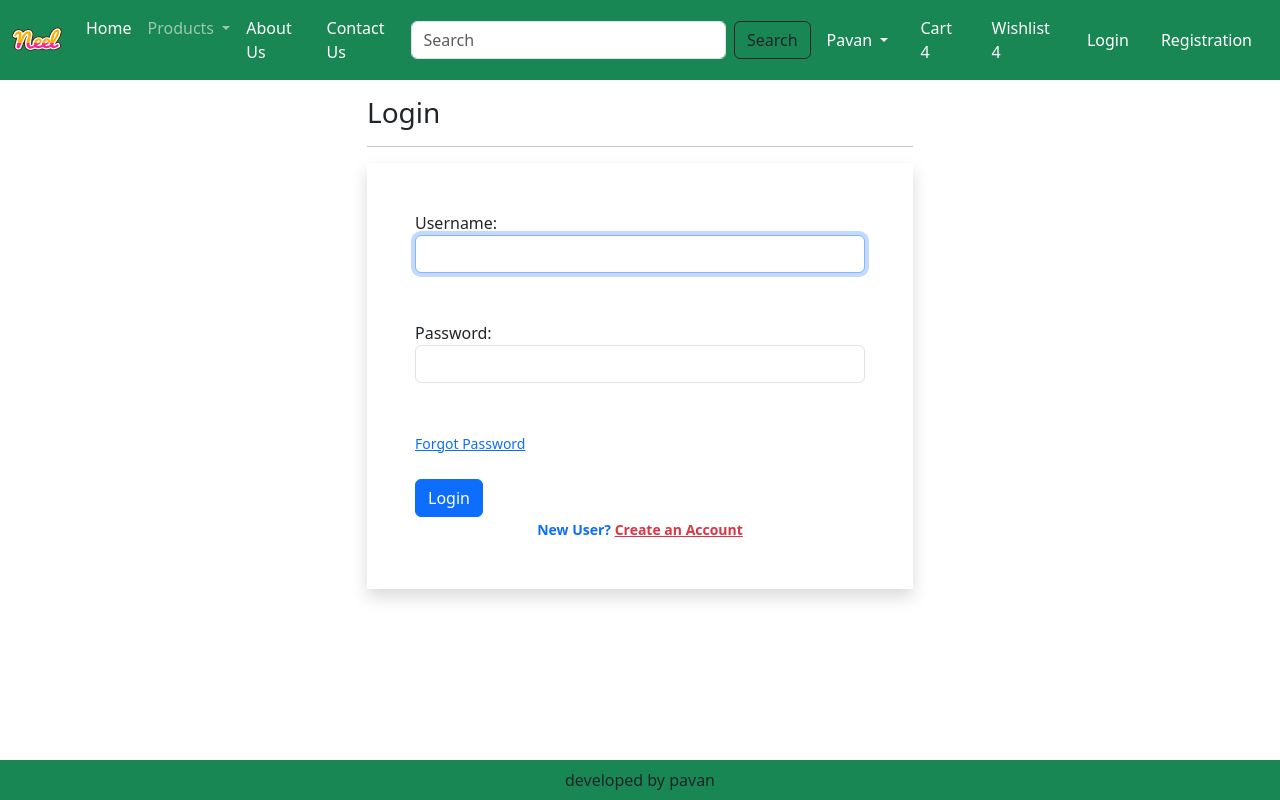
After one commit to 17pavankumar/Dairy-ecomm, a Django app: page /accounts/login/ in a window 1280 px wide. The commit adds this page. Run offline with Django 5.2, Linux system fonts and the light colour scheme; some libraries are stand-ins or nearby versions.

```diff
--- a/app/forms.py
+++ b/app/forms.py
@@ -1,8 +1,35 @@
-from django.contrib.auth.forms import UserCreationForm
+from django.contrib.auth.forms import UserCreationForm , AuthenticationForm , UsernameField ,PasswordChangeForm
 from django import forms
+from django.contrib.auth.models import User
+from app.models import Customer
+
+class LoginForm(AuthenticationForm):
+    username = UsernameField(widget=forms.TextInput(attrs = {'autofocus':'True','class':'form-control'}))
+    password = forms.CharField(label="Password",widget = forms.PasswordInput(attrs = {'autocomplete' : 'current-password' , 'class':' form-control'}))
 
 class CustomerRegistrationForm(UserCreationForm):
     username = forms.CharField(widget=forms.TextInput(attrs = {'autofocus':'True','class':'form-control'}))
-    email = forms.CharField(widget = forms.EmailInput(attrs = { 'class':'form-control'}))
+    email = forms.EmailField(widget = forms.EmailInput(attrs = { 'class':'form-control'}))
     password1 = forms.CharField(label = 'Password', widget = forms.PasswordInput(attrs = { 'class':'form-control'}))
     password2 = forms.CharField(label = 'Confirm Password', widget = forms.PasswordInput(attrs = { 'class':'form-control'}))
+
+    class Meta:
+        model = User
+        fields = ['username','email','password1','password2']
+
+
+class MyPasswordResetForm(PasswordChangeForm):
+   pass
+
+class CustomerProfileForm(forms.ModelForm):
+    class Meta:
+        model = Customer
+        fields = ['name','locality','city','mobile','state','zipcode']
+        widgets = {
+            'name': forms.TextInput(attrs = {'class' : 'form-control'}),
+            'locality': forms.TextInput(attrs = {'class' : 'form-control'}),
+            'city': forms.TextInput(attrs = {'class' : 'form-control'}),
+            'mobile': forms.NumberInput(attrs = {'class' : 'form-control'}),
+            'state': forms.Select(attrs = {'class' : 'form-control'}),
+            'zipcode': forms.NumberInput(attrs = {'class' : 'form-control'}),
+        }
--- a/app/urls.py
+++ b/app/urls.py
@@ -2,6 +2,9 @@ from django.urls import path
 from app import views
 from django.conf import settings
 from django.conf.urls.static import static
+from django.contrib.auth import views as auth_view
+from app.forms import LoginForm
+from app.forms import MyPasswordResetForm
 
 urlpatterns = [
     # path("", views.base , name = "base"),
@@ -11,8 +14,11 @@ urlpatterns = [
     path("category/<slug:val>", views.CategoryView.as_view(),name="Category"),
     path("category-title/<slug:val>", views.CategoryTitle.as_view(),name="Category-title"),
     path("product-detail/<int:pk>", views.ProductDetail.as_view(),name="product-detail"),
+    path('profile/',views.ProfileView.as_view(),name='profile'),
 
     #login authentication
     path("registration/", views.CustomerRegistrationView.as_view() , name='customerregistration'),
+    path('accounts/login/', auth_view.LoginView.as_view(template_name = 'app/login.html', authentication_form = LoginForm) , name= 'login'),
+    path('password-reset/' , auth_view.PasswordResetView.as_view(template_name = 'app/password_reset.html', form_class = MyPasswordResetForm), name = 'password_reset')
 
 ] +static(settings.MEDIA_URL, document_root=settings.MEDIA_ROOT)
--- a/ec/settings.py
+++ b/ec/settings.py
@@ -126,6 +126,8 @@ STATICFILES_DIRS = [
 
 MEDIA_URL = '/media/'
 MEDIA_ROOT = os.path.join(BASE_DIR,'media')
+LOGIN_REDIRECT_URL = '/profile/'
+
 # Default primary key field type
 # https://docs.djangoproject.com/en/5.2/ref/settings/#default-auto-field
 
--- a/templates/app/base.html
+++ b/templates/app/base.html
@@ -164,7 +164,7 @@
             Pavan
           </a>
           <ul class="dropdown-menu" aria-labelledby="profileDropdown">
-            <li><a class="dropdown-item" href="#">Profile</a></li>
+            <li><a class="dropdown-item" href="{% url 'profile' %}">Profile</a></li>
             <li><a class="dropdown-item" href="#">Orders</a></li>
             <li><a class="dropdown-item" href="#">Change Password</a></li>
             <li><a class="dropdown-item" href="#">Logout</a></li>
@@ -177,7 +177,7 @@
           <a class="nav-link text-white" href="#">Wishlist 4</a>
         </li>
         <li class="nav-item mx-2">
-          <a class="nav-link text-white" href="#">Login</a>
+          <a class="nav-link text-white" href="{% url 'login' %}">Login</a>
         </li>
         <li class="nav-item mx-2">
           <a class="nav-link text-white" href="{% url 'customerregistration' %}">Registration</a>
--- /dev/null
+++ b/templates/app/login.html
@@ -0,0 +1,35 @@
+{% extends "app/base.html" %}
+{% load static %}
+{% block title %}Login{% endblock title %}
+
+{% block main-content %}
+
+<div class="container">
+    <div class="row my-3">
+        <div class="col-sm-6 offset-sm-3">
+            <h3>Login</h3>
+            <hr>
+            <form action="" method="post" novalidate class="shadow p-5">{% csrf_token %}
+                    {% for fmg in form %}
+                        {{fmg.label_tag}} {{fmg}} <small class="text-danger">{{fmg.errors|striptags}}</small><br>
+                        <br>
+                    {% endfor %}
+                    <small><a href="{% url 'password_reset' %}">Forgot Password</a></small><br>
+                    <input type="submit" class="btn btn-primary mt-4" value="Login">
+                    <div class="text-center text-primary fw-bold">
+                        <small>New User? <a href="{% url 'customerregistration' %}" class="text-danger"> Create an Account</a></small>
+                    </div>
+
+                    {% if form.non_field_errors %}
+                        {% for error in form.non_field_errors %}
+                            <p class="alert alert-danger my-3">{{error}}</p>
+                        {% endfor %}
+                     {% endif %}
+
+
+            </form>
+        </div>
+    </div>
+</div>
+
+{% endblock main-content%}
--- /dev/null
+++ b/templates/app/profile.html
@@ -0,0 +1 @@
+bygbiubuhhuiu
```
Also changed, not shown: app/admin.py (+8 -3 lines), app/models.py (+21 -0 lines), app/views.py (+17 -1 lines), templates/app/customerregistration.html (+15 -1 lines), app/migrations/0002_customer.py (added), db.sqlite3.
